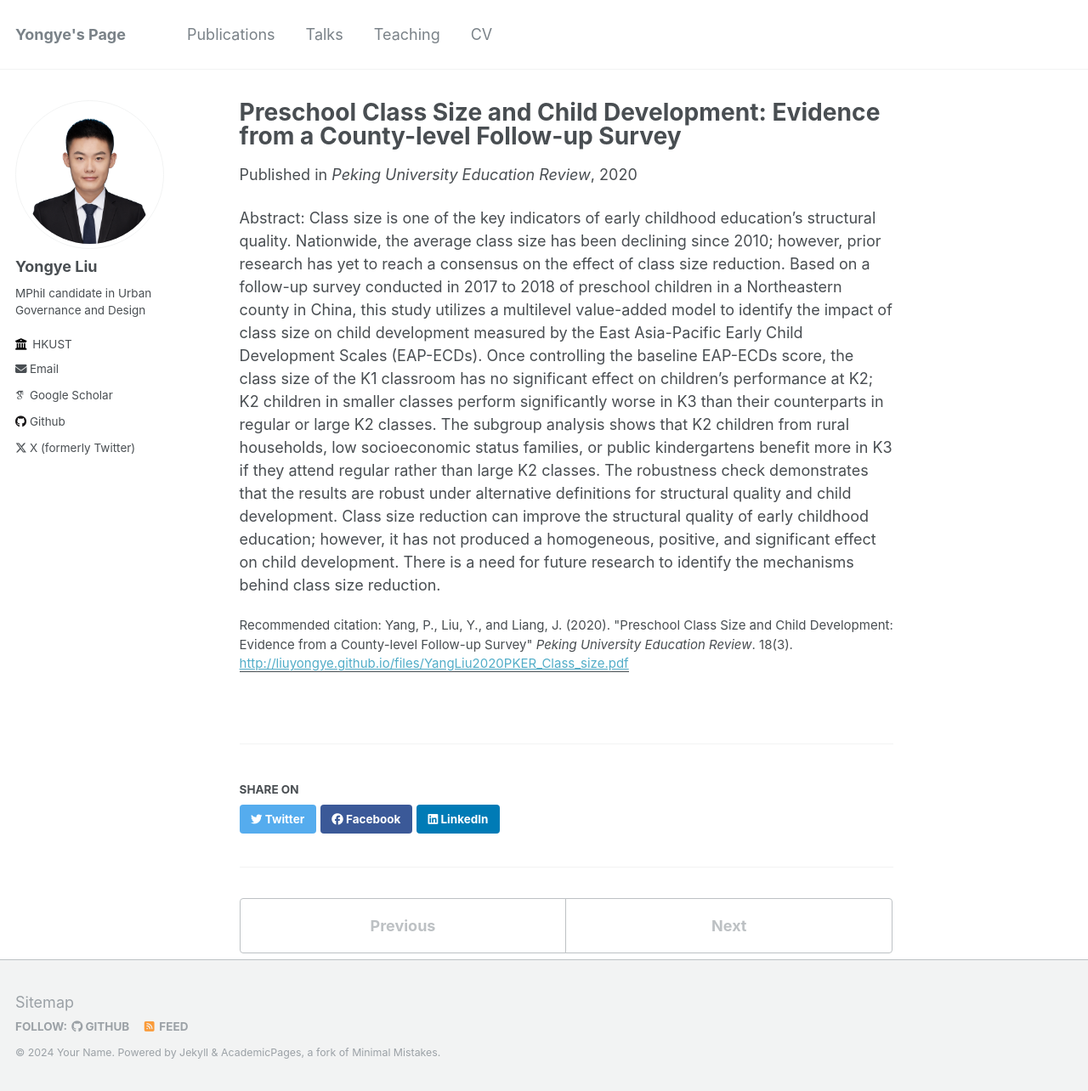
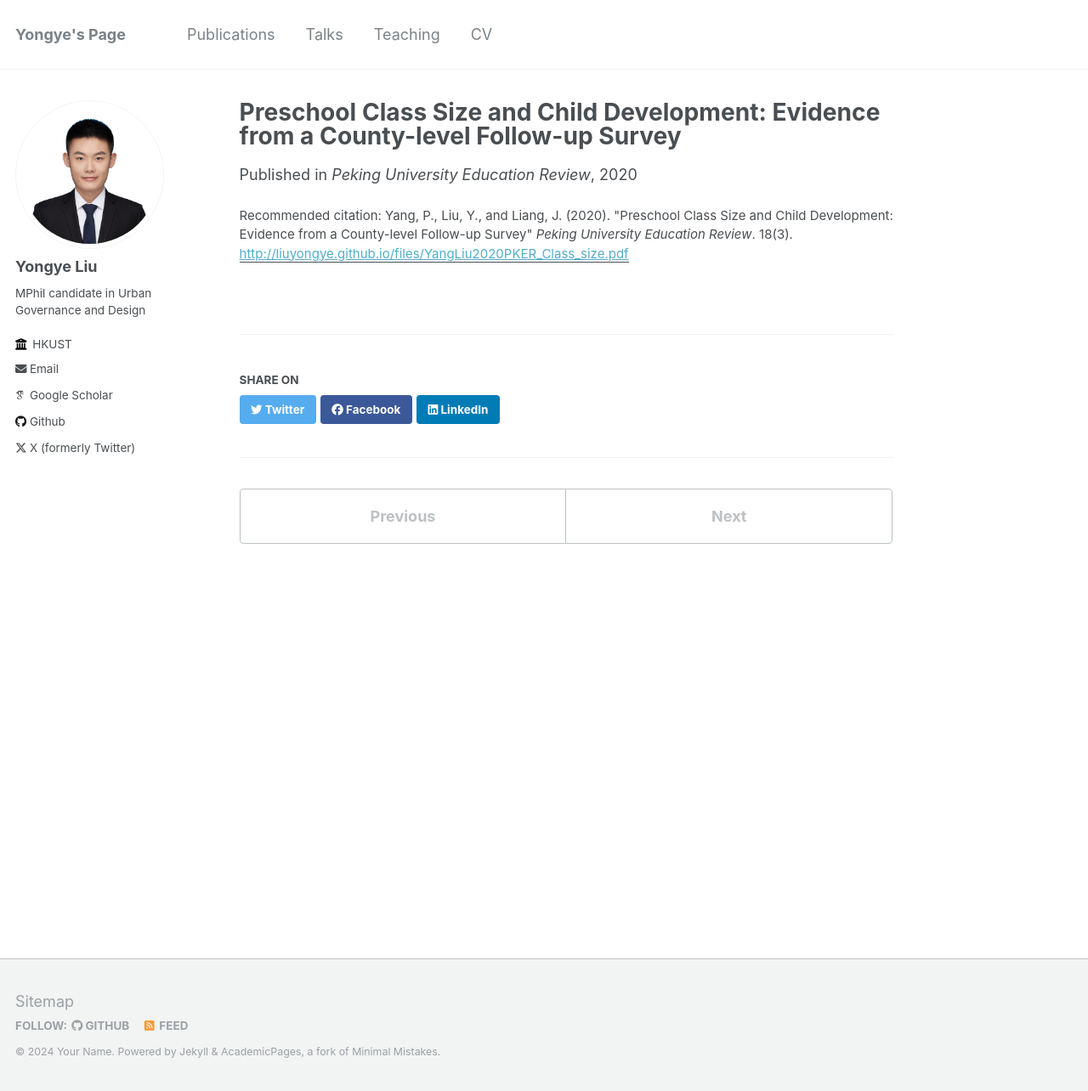
Before and after one commit to liuyongye/liuyongye.GitHub.io, a Jekyll site: the page built from _publications/2009-10-01-paper-title-number-1.md, in a window 1280 px wide and 1284 px high. Shown: the whole window at 85% size. Built offline with Jekyll 4.4.1, drawn with Linux system fonts in a browser that asks for light colours; some web fonts are replaced.

Commit message:
Update 2009-10-01-paper-title-number-1.md

```diff
--- a/_publications/2009-10-01-paper-title-number-1.md
+++ b/_publications/2009-10-01-paper-title-number-1.md
@@ -2,11 +2,9 @@
 title: "Preschool Class Size and Child Development: Evidence from a County-level Follow-up Survey"
 collection: publications
 permalink: /publication/2009-10-01-paper-title-number-1
-excerpt: 'This paper is about the number 1. The number 2 is left for future work.'
+excerpt: 'Abstract: Class size is one of the key indicators of early childhood education’s structural quality. Nationwide, the average class size has been declining since 2010; however, prior research has yet to reach a consensus on the effect of class size reduction. Based on a follow-up survey conducted in 2017 to 2018 of preschool children in a Northeastern county in China, this study utilizes a multilevel value-added model to identify the impact of class size on child development measured by the East Asia-Pacific Early Child Development Scales (EAP-ECDs). Once controlling the baseline EAP-ECDs score, the class size of the K1 classroom has no significant effect on children’s performance at K2; K2 children in smaller classes perform significantly worse in K3 than their counterparts in regular or large K2 classes. The subgroup analysis shows that K2 children from rural households, low socioeconomic status families, or public kindergartens benefit more in K3 if they attend regular rather than large K2 classes. The robustness check demonstrates that the results are robust under alternative definitions for structural quality and child development. Class size reduction can improve the structural quality of early childhood education; however, it has not produced a homogeneous, positive, and significant effect on child development. There is a need for future research to identify the mechanisms behind class size reduction.'
 date: 2020-07-10
 venue: 'Peking University Education Review'
 paperurl: 'http://liuyongye.github.io/files/YangLiu2020PKER_Class_size.pdf'
 citation: 'Yang, P., Liu, Y., and Liang, J. (2020). &quot;Preschool Class Size and Child Development: Evidence from a County-level Follow-up Survey&quot; <i>Peking University Education Review</i>. 18(3).'
 ---
-
-Abstract: Class size is one of the key indicators of early childhood education’s structural quality. Nationwide, the average class size has been declining since 2010; however, prior research has yet to reach a consensus on the effect of class size reduction. Based on a follow-up survey conducted in 2017 to 2018 of preschool children in a Northeastern county in China, this study utilizes a multilevel value-added model to identify the impact of class size on child development measured by the East Asia-Pacific Early Child Development Scales (EAP-ECDs). Once controlling the baseline EAP-ECDs score, the class size of the K1 classroom has no significant effect on children’s performance at K2; K2 children in smaller classes perform significantly worse in K3 than their counterparts in regular or large K2 classes. The subgroup analysis shows that K2 children from rural households, low socioeconomic status families, or public kindergartens benefit more in K3 if they attend regular rather than large K2 classes. The robustness check demonstrates that the results are robust under alternative definitions for structural quality and child development. Class size reduction can improve the structural quality of early childhood education; however, it has not produced a homogeneous, positive, and significant effect on child development. There is a need for future research to identify the mechanisms behind class size reduction.
```
